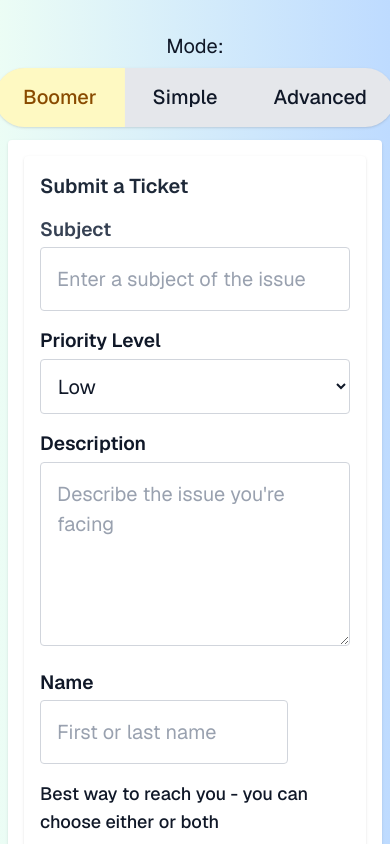
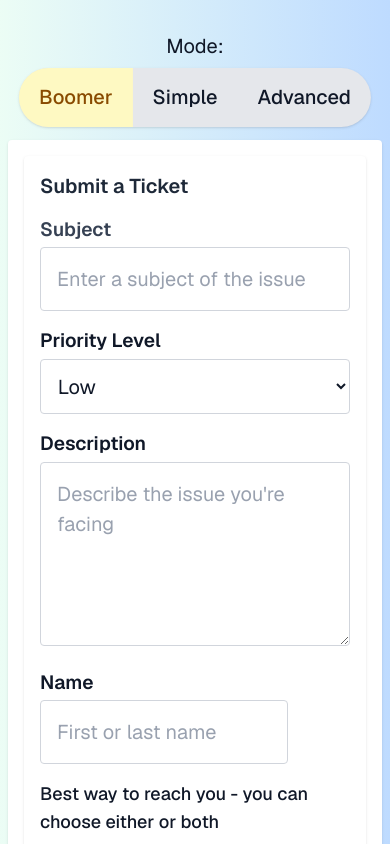
Before and after one commit to adamn1225/personalticketsystem, a Next.js app: page / in a window 390 px wide. Shown: the top 844 px of the page. Built offline with nearby package versions, Linux system fonts and the light colour scheme.

Commit message:
email, name, num, added

```diff
--- a/app/globals.css
+++ b/app/globals.css
@@ -80,6 +80,6 @@ body {
 
 .boomer-mode button {
     font-size: 1.25rem;
-    padding: 1rem 1.75rem;
+    padding: 1rem 1.25rem;
 }
 }
```
